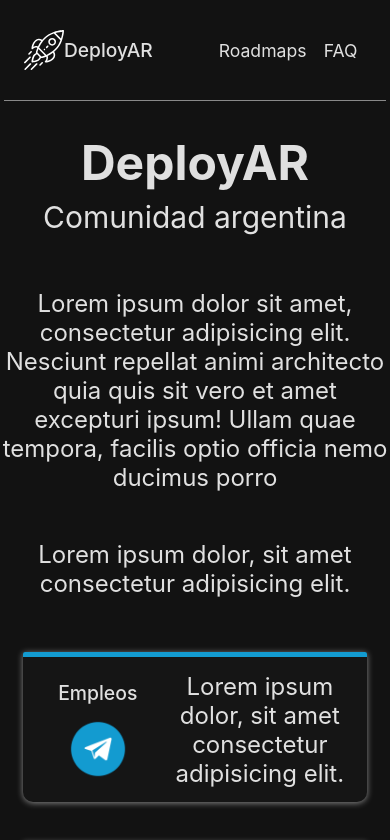
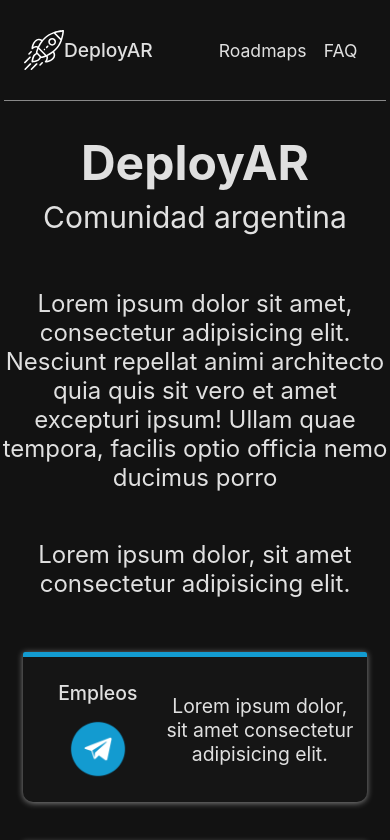
Before and after one commit to deployar/portal-web, a React (Create React App) app: page / in a window 390 px wide. Shown: the top 840 px of the page. Built offline with nearby package versions, Linux system fonts and the light colour scheme.

Commit message:
new cards components

```diff
--- a/src/components/Card/Card.css
+++ b/src/components/Card/Card.css
@@ -75,7 +75,10 @@
 	.icon {
 		height: 60px;
 	}
-	.card h3 {
+	.description-title h3 {
+		font-size: 1.3em;
+	}
+	.description-container p {
 		font-size: 1.1em;
 	}
 }
```
